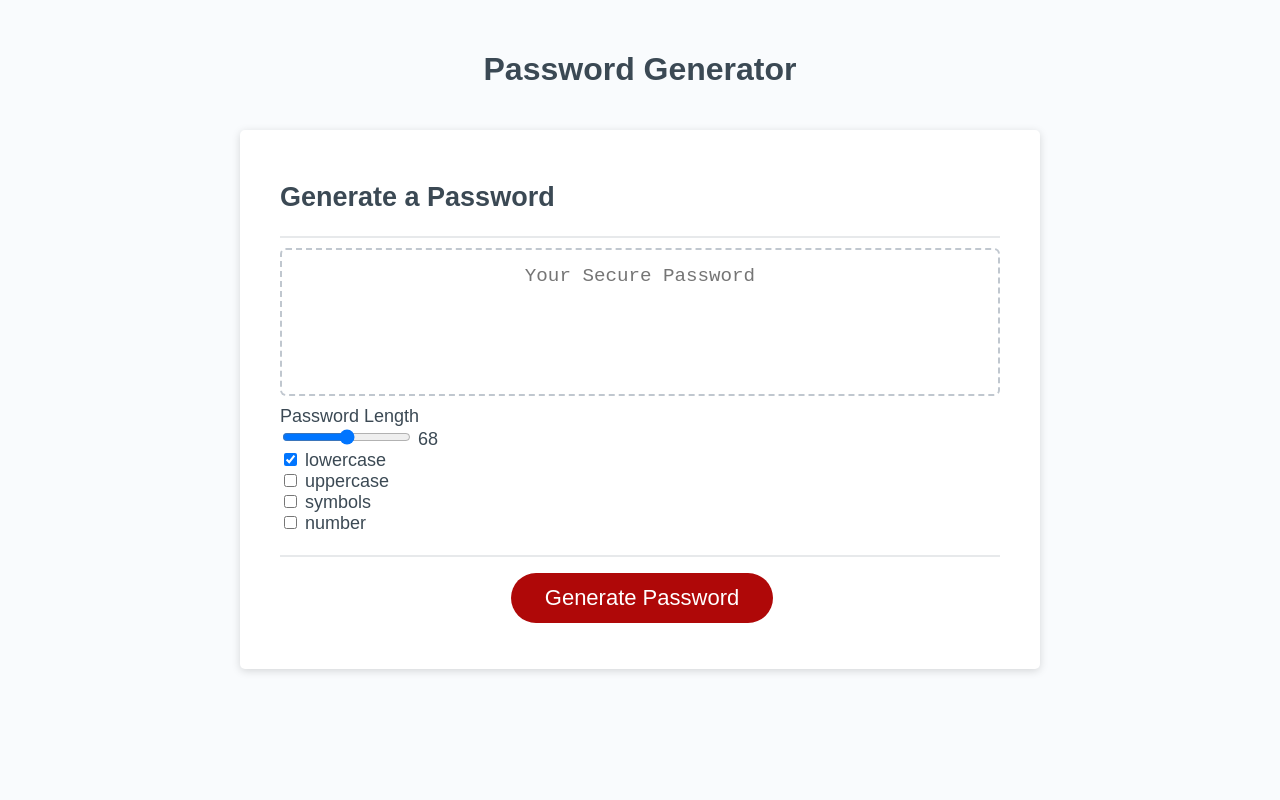
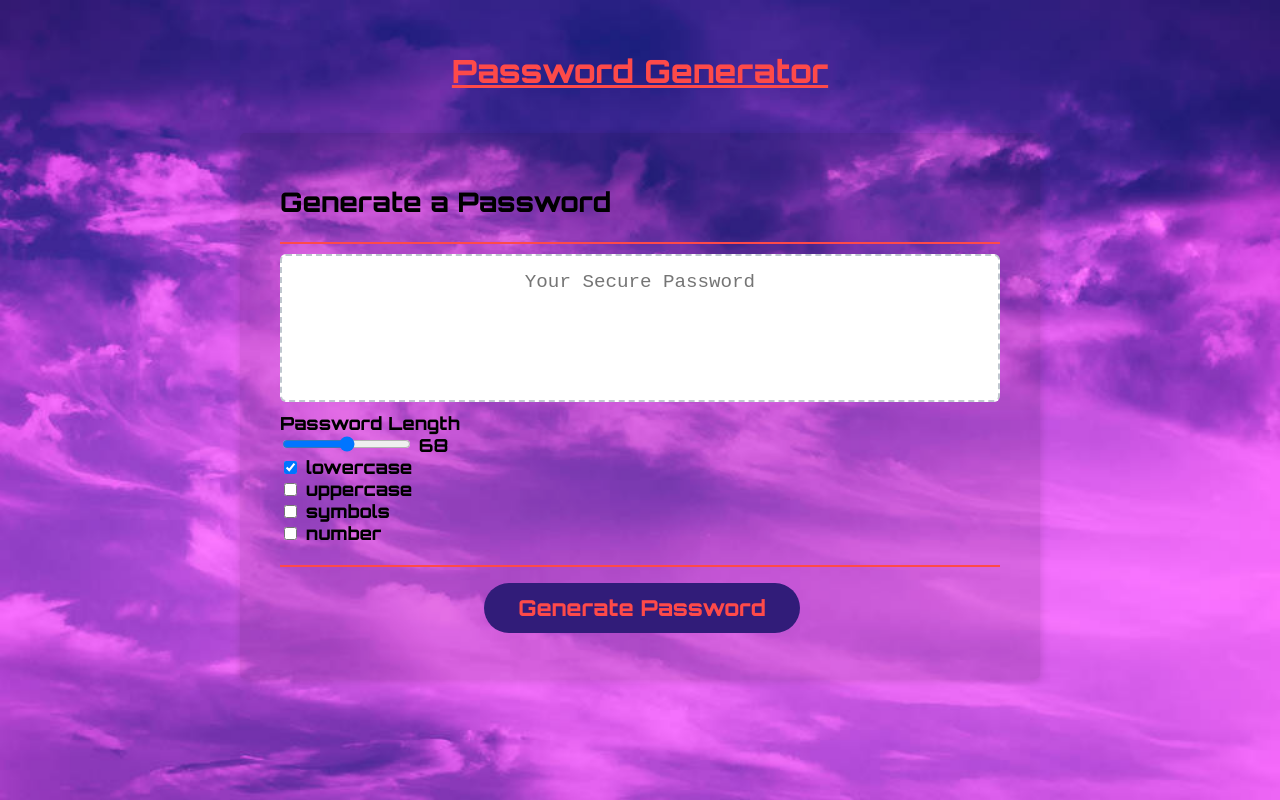
Before and after one commit to lev8947/Technicolor-password-generator, a plain HTML site: page index.html in a window 1280 px wide. Drawn offline with Linux system fonts and the light colour scheme.

Commit message:
style.css updates

```diff
--- a/index.html
+++ b/index.html
@@ -4,6 +4,9 @@
     <meta charset="UTF-8" />
     <meta name="viewport" content="width=device-width, initial-scale=1.0" />
     <meta http-equiv="X-UA-Compatible" content="ie=edge" />
+    <link rel="preconnect" href="https://fonts.googleapis.com">
+<link rel="preconnect" href="https://fonts.gstatic.com" crossorigin>
+<link href="https://fonts.googleapis.com/css2?family=Orbitron:wght@800&display=swap" rel="stylesheet">
     <title>Password Generator</title>
     <link rel="stylesheet" href="style.css" />
   </head>
--- a/style.css
+++ b/style.css
@@ -15,6 +15,8 @@ body,
 body {
   font-family: sans-serif;
   background-color: #f9fbfd;
+  background-image: url(../Technicolor-password-generator/futureland.jpeg);
+  background-size: cover;
 }
 
 .wrapper {
@@ -27,26 +29,29 @@ header {
   text-align: center;
   padding: 20px;
   padding-top: 0px;
-  color: hsl(206, 17%, 28%);
+  color: #FE4A49;
+  font-family: 'Orbitron', sans-serif;
+  text-decoration: underline;
 }
 
 .card {
-  background-color: hsl(0, 0%, 100%);
+  background-color: rgba(0, 0, 0, 0.1);
   border-radius: 5px;
   border-width: 1px;
   box-shadow: rgba(0, 0, 0, 0.15) 0px 2px 8px 0px;
-  color: hsl(206, 17%, 28%);
+  color: black;
   font-size: 18px;
   margin: 0 auto;
   max-width: 800px;
   padding: 30px 40px;
+  font-family: 'Orbitron', sans-serif;
 }
 
 .card-header::after {
   content: " ";
   display: block;
   width: 100%;
-  background: #e7e9eb;
+  background: #FE4A49;
   height: 2px;
 }
 
@@ -62,7 +67,7 @@ header {
   content: " ";
   display: block;
   width: 100%;
-  background: #e7e9eb;
+  background: #FE4A49;
   height: 2px;
 }
 
@@ -74,11 +79,11 @@ header {
 
 .btn {
   border: none;
-  background-color: hsl(360, 91%, 36%);
+  background-color: #311C79;
   border-radius: 25px;
   box-shadow: rgba(0, 0, 0, 0.1) 0px 1px 6px 0px rgba(0, 0, 0, 0.2) 0px 1px 1px
     0px;
-  color: hsl(0, 0%, 100%);
+  color: #FE4A49;
   display: inline-block;
   font-size: 22px;
   line-height: 22px;
@@ -86,6 +91,7 @@ header {
   padding: 14px 34px;
   text-align: center;
   cursor: pointer;
+  font-family: 'Orbitron', sans-serif;
 }
 
 button[disabled] {
@@ -137,5 +143,5 @@ button[disabled] {
 }
 
 #error {
-  color: red;
+  color: #73ff00;
 }
```
Also changed, not shown: futureland.jpeg (added).
